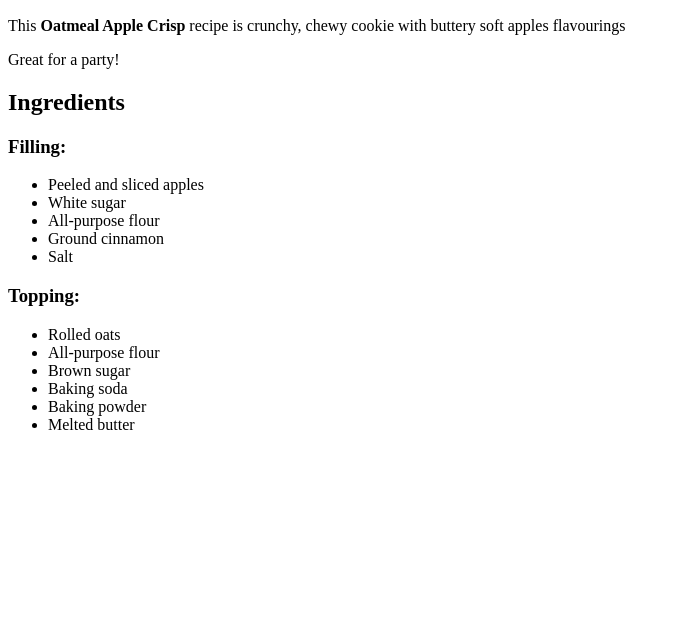
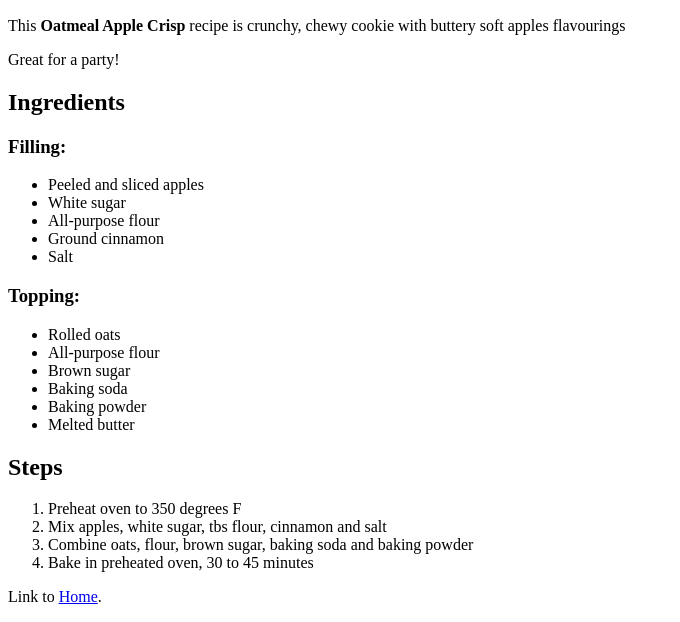
Before and after one commit to theolaf76104/odin-recipes, a plain HTML site: page recipes/oatmeal-cookie-apple-crisp.html in a window 1280 px wide. Shown: the part 328-950 px from the top of the page, without its empty margins (0-680 px from the left). Before the commit the page ends 800 px from the top, so only its background shows below. Drawn offline with Linux system fonts and the light colour scheme.

Commit message:
Create steps and link to home

```diff
--- a/recipes/oatmeal-cookie-apple-crisp.html
+++ b/recipes/oatmeal-cookie-apple-crisp.html
@@ -33,6 +33,15 @@
         <li>Melted butter</li>
     </ul>
 
+    <h2>Steps</h2>
+    <ol>
+        <li>Preheat oven to 350 degrees F</li>
+        <li>Mix apples, white sugar, tbs flour, cinnamon and salt</li>
+        <li>Combine oats, flour, brown sugar, baking soda and baking powder</li>
+        <li>Bake in preheated oven, 30 to 45 minutes</li>
+    </ol>
+
+    <p>Link to <a href="../index.html" rel="noopener noreferrer">Home</a>.</p>
 
 </body>
 </html>
```
